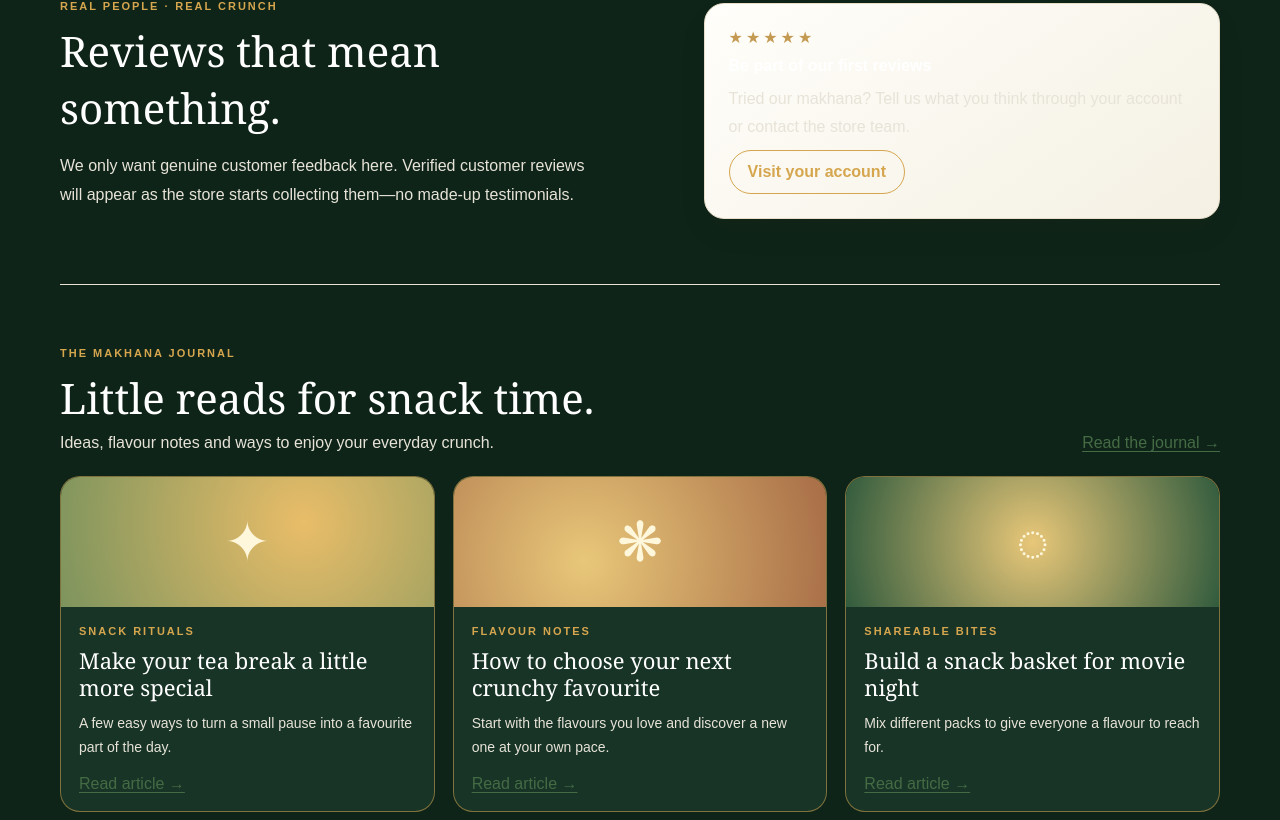
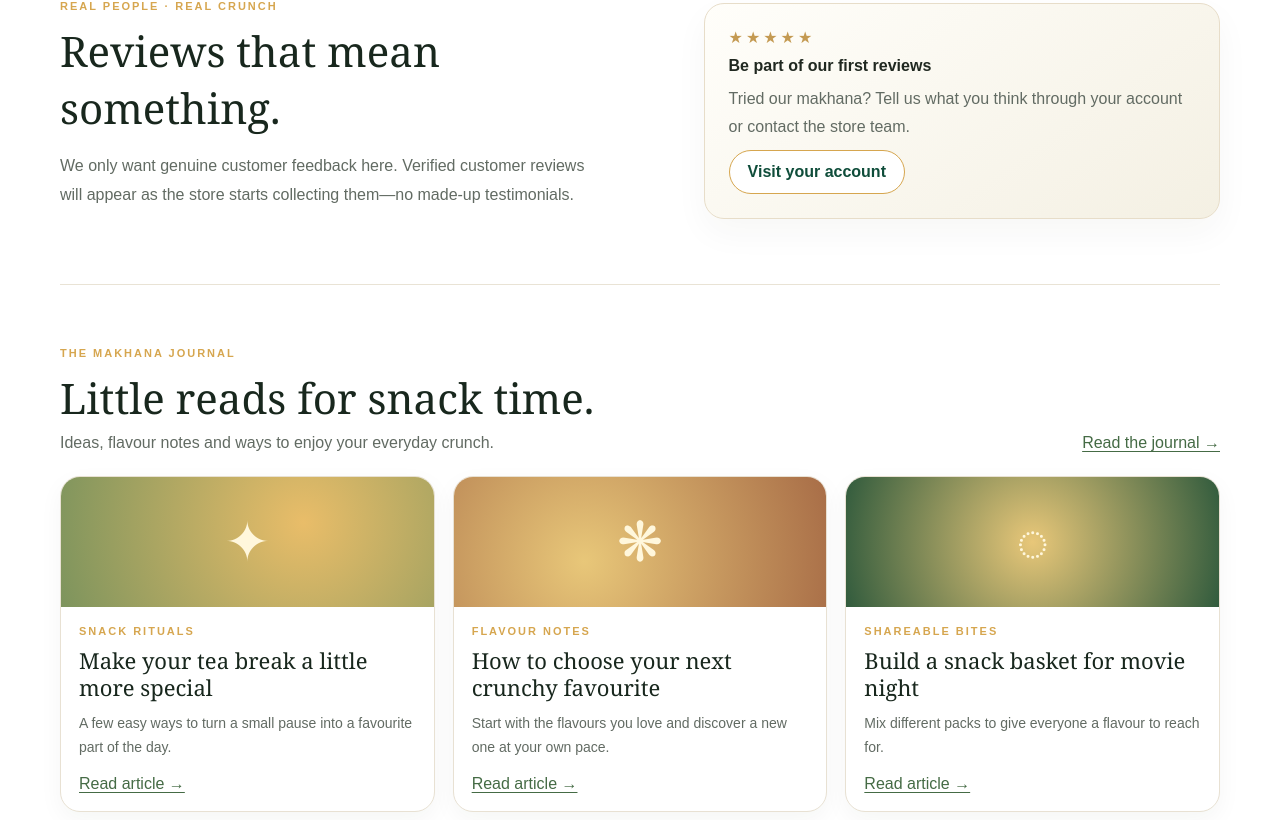
Before and after one commit to priyanshu3489/Makhana-Store-, a Next.js app: page / in a window 1280 px wide. Shown: the part 900-1720 px from the top of the page. Built offline with nearby package versions, Linux system fonts and the light colour scheme; no server answers; the database is empty.

Commit message:
Restore white page surfaces with Foxberry green gold accents

```diff
--- a/src/app/globals.css
+++ b/src/app/globals.css
@@ -1318,3 +1318,92 @@ input,select,textarea{
   .btn,.gift-add-button{transition:background-color .2s ease,color .2s ease,transform .2s ease}
   .btn:hover,.gift-add-button:hover{background:#F0D18B !important;transform:translateY(-1px)}
 }
+
+
+/* FOXBERRY refinement: white shopping pages, green/gold brand accents */
+:root{
+  --foxberry-deep:#0F2418;
+  --foxberry-gold:#D6A64F;
+  --foxberry-white:#FFFFFF;
+  --foxberry-green:#0F4D3A;
+}
+html,body{
+  background:#FFFFFF !important;
+  color:#202820 !important;
+}
+body{background-color:#FFFFFF !important}
+main{background:#FFFFFF !important;color:#202820 !important}
+main h1,main h2,main h3,main h4,main h5,main h6{color:#18271D !important}
+main p,main .muted,main label,main .product-description{color:#626B63}
+main a{color:#0F4D3A}
+main a:hover{color:#A8792D}
+.card,.product-card,.checkout-section,.checkout-summary,.gift-card,
+.basket-summary,.order-card,.account-card,.tracking-card,
+.panel,.surface,.shop-filter-panel{
+  background:#FFFFFF !important;
+  color:#202820 !important;
+  border-color:#E8E1D3 !important;
+  box-shadow:0 8px 24px rgba(15,36,24,.045);
+}
+.site-header{
+  background:transparent !important;
+  background-color:transparent !important;
+  border:0 !important;
+  box-shadow:none !important;
+}
+.site-header .nav-primary a,
+.site-header .nav-utilities .nav-icon-link{
+  color:#0F2418 !important;
+}
+.site-header .nav-primary a:hover,
+.site-header .nav-utilities .nav-icon-link:hover{
+  color:#B88636 !important;
+}
+.site-header .nav-primary .nav-home:after{background:#D6A64F !important}
+.site-footer{
+  background:#0F2418 !important;
+  color:#FFFFFF !important;
+  border-top:1px solid #D6A64F !important;
+}
+.site-footer a,.site-footer h3,.site-footer .footer-bottom{color:#FFFFFF !important}
+.site-footer .muted{color:#E4E8E3 !important}
+.site-footer a:hover{color:#D6A64F !important}
+.btn,.gift-add-button,.checkout-submit,.primary-button,
+button.btn-primary{
+  background:#0F4D3A !important;
+  color:#FFFFFF !important;
+  border:1px solid #D6A64F !important;
+}
+.btn:hover,.gift-add-button:hover,.checkout-submit:hover,.primary-button:hover{
+  background:#0F2418 !important;
+  color:#FFFFFF !important;
+}
+.btn.secondary{
+  background:#FFFFFF !important;
+  color:#0F4D3A !important;
+  border:1px solid #D6A64F !important;
+}
+input,select,textarea{
+  background:#FFFFFF !important;
+  color:#202820 !important;
+  border-color:#D9D4C8 !important;
+}
+input:focus,select:focus,textarea:focus{
+  border-color:#D6A64F !important;
+  outline-color:#D6A64F !important;
+}
+.pill,.badge,.eyebrow,.gift-card-tag{color:#0F4D3A}
+.offer-band,.personal-offer,.verification-note{
+  background:#F8F6F0 !important;
+  color:#202820 !important;
+  border:1px solid #E8D7B5 !important;
+}
+.section-heading h2,.offer-band h2,.makhana-note h2,.gift-section-heading h2{
+  color:#18271D !important;
+}
+.product-description,.gift-card-body>p,.gift-card-includes{color:#626B63 !important}
+.gift-card-price strong{color:#0F4D3A !important}
+.gift-card-art{background:linear-gradient(145deg,#D6A64F,#F0D18B) !important}
+.gift-card-box{background:#0F2418 !important;color:#FFFFFF !important;border-color:#D6A64F !important}
+.gift-card-box>strong,.gift-card-brand-mark{color:#D6A64F !important}
+/* Keep the supplied homepage banner untouched. */
```
